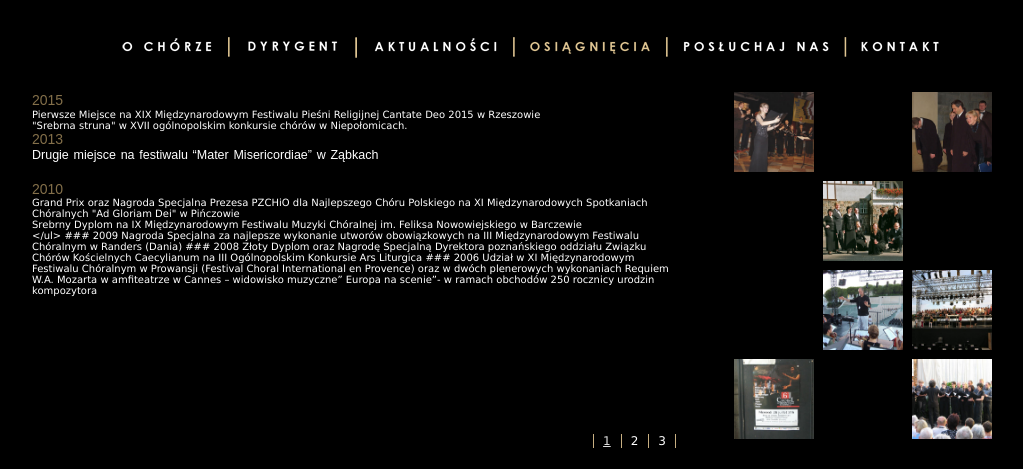
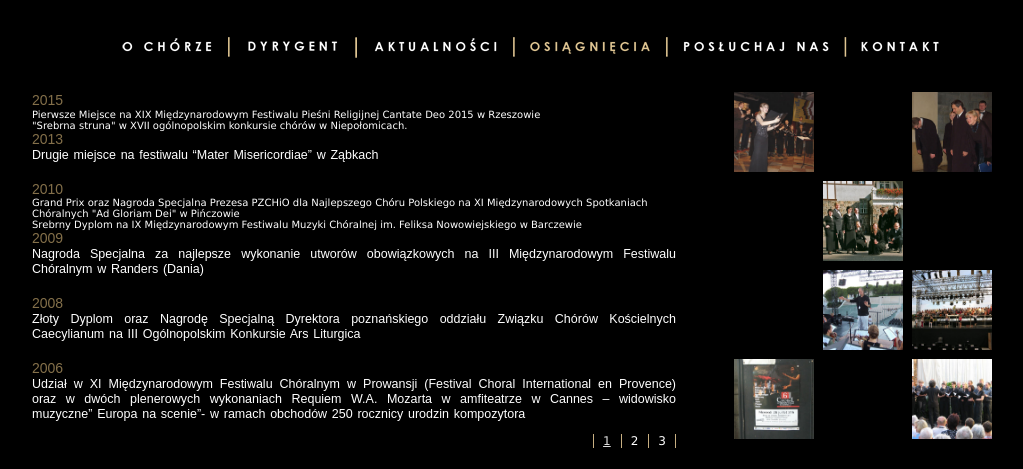
Before and after one commit to ars-cantata/ars-cantata.github.io, a Jekyll site: the page built from osiagniecia1.html, in a window 1280 px wide, cut to the strip 0-469 px from the top of the page. Shown: the whole strip, without its empty margins (123-1146 px from the left). Built offline with Jekyll 4.4.1, drawn with Linux system fonts in a browser that asks for light colours.

Commit message:
Literówka

```diff
--- a/_includes/texts/pl/osiagniecia1.md
+++ b/_includes/texts/pl/osiagniecia1.md
@@ -11,7 +11,7 @@ Drugie miejsce na festiwalu "Mater Misericordiae" w Ząbkach
 <ul>
 <li>Grand Prix oraz Nagroda Specjalna Prezesa PZCHiO dla Najlepszego Chóru Polskiego
 na XI Międzynarodowych Spotkaniach Chóralnych "Ad Gloriam Dei" w Pińczowie</li>
-<li>Srebrny Dyplom na IX Międzynarodowym Festiwalu Muzyki Chóralnej im. Feliksa Nowowiejskiego w Barczewie<li>
+<li>Srebrny Dyplom na IX Międzynarodowym Festiwalu Muzyki Chóralnej im. Feliksa Nowowiejskiego w Barczewie</li>
 </ul>
 
 ### 2009
```
